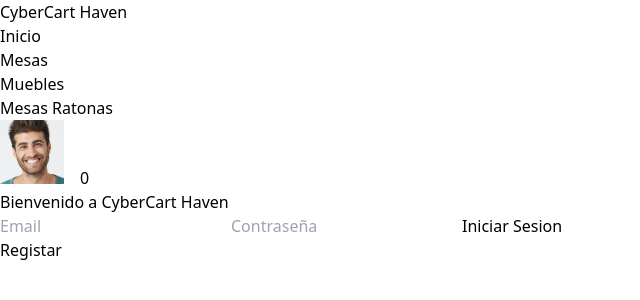
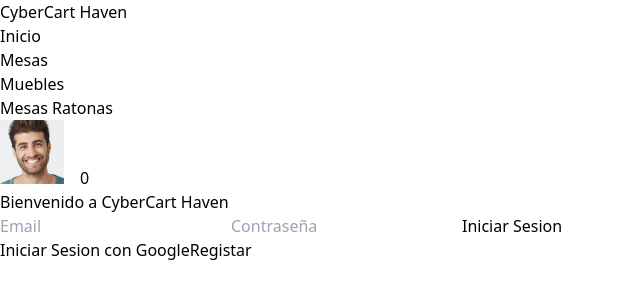
Before and after one commit to Patrick9913/ReactProject, a React (Vite) app: page /login in a window 1280 px wide. Shown: the top 300 px of the page, without its empty margins (0-640 px from the left). Built offline with nearby package versions, Linux system fonts and the light colour scheme; no server answers; some icons are missing.

Commit message:
Style Update

```diff
--- a/src/components/Login/Login.jsx
+++ b/src/components/Login/Login.jsx
@@ -25,11 +25,11 @@ export const Login = () => {
 
     return (
         <div className=" mt-32 w-full flex justify-center">
-            <div className=" bg-sky-950 w-[500px] h-[500px] rounded-md p-4 flex flex-col items-center gap-4 justify-center">
-                <p className=" text-stone-50">Bienvenido a CyberCart Haven</p>
-                <form className=" flex flex-col gap-4 justify-center items-center" onSubmit={handleSubmit}>
+            <div className="bg-slate-800 w-[500px] h-[500px] rounded-md p-4 flex flex-col items-center gap-4 justify-center">
+                <p className=" text-stone-50 mb-5">Bienvenido a CyberCart Haven</p>
+                <form className=" flex flex-col gap-8 justify-center items-center" onSubmit={handleSubmit}>
                     <input
-                        className="border-2 rounded-md w-72 p-3"
+                        className="border border-black w-72 p-3"
                         placeholder="Email"
                         type="text"
                         value={values.email}
@@ -37,18 +37,19 @@ export const Login = () => {
                         name="email"
                     />
                     <input
-                        className="border-2 rounded-md w-72 p-3"
+                        className="border border-black w-72 p-3"
                         placeholder="Contraseña"
                         type="password"
                         value={values.password}
                         onChange={handleInputChange}
                         name="password"
                     />
-                    <button type="submit" className=" rounded-md w-36 p-4 text-stone-50 border-2">
+                    <button type="submit" className="rounded-md w-36 p-4 text-stone-50 border hover:bg-white hover:text-black ease-in duration-150">
                         Iniciar Sesion
                     </button>
                 </form>
-                <button className="rounded-md p-4 w-36 text-stone-50 border-2" onClick={() => register(values)}>
+                <button onClick={googleLogin} className="rounded-md w-64 p-4 text-stone-50 border hover:bg-white hover:text-black ease-in duration-150">Iniciar Sesion con Google</button>
+                <button className="rounded-md p-4 w-36 text-stone-50 border hover:bg-white hover:text-black ease-in duration-150" onClick={() => register(values)}>
                     Registar
                 </button>
             </div>
```
Also changed, not shown: 4 other files (tests, documents, lock files or other folders).
